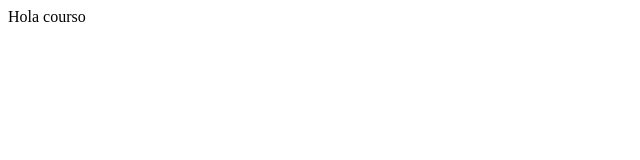
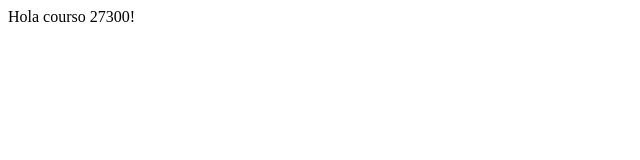
Before and after one commit to brianohuarriet/27300, a plain HTML site: page index.html in a window 1280 px wide. Shown: the full height of the page, 0-640 px from the left. Drawn offline with Linux system fonts and the light colour scheme.

Commit message:
add numero de curso

```diff
--- a/index.html
+++ b/index.html
@@ -6,6 +6,6 @@
 	<title>Clase 9</title>
 </head>
 <body>
-	<div>Hola courso</div>
+	<div>Hola courso 27300!</div>
 </body>
 </html>
```
